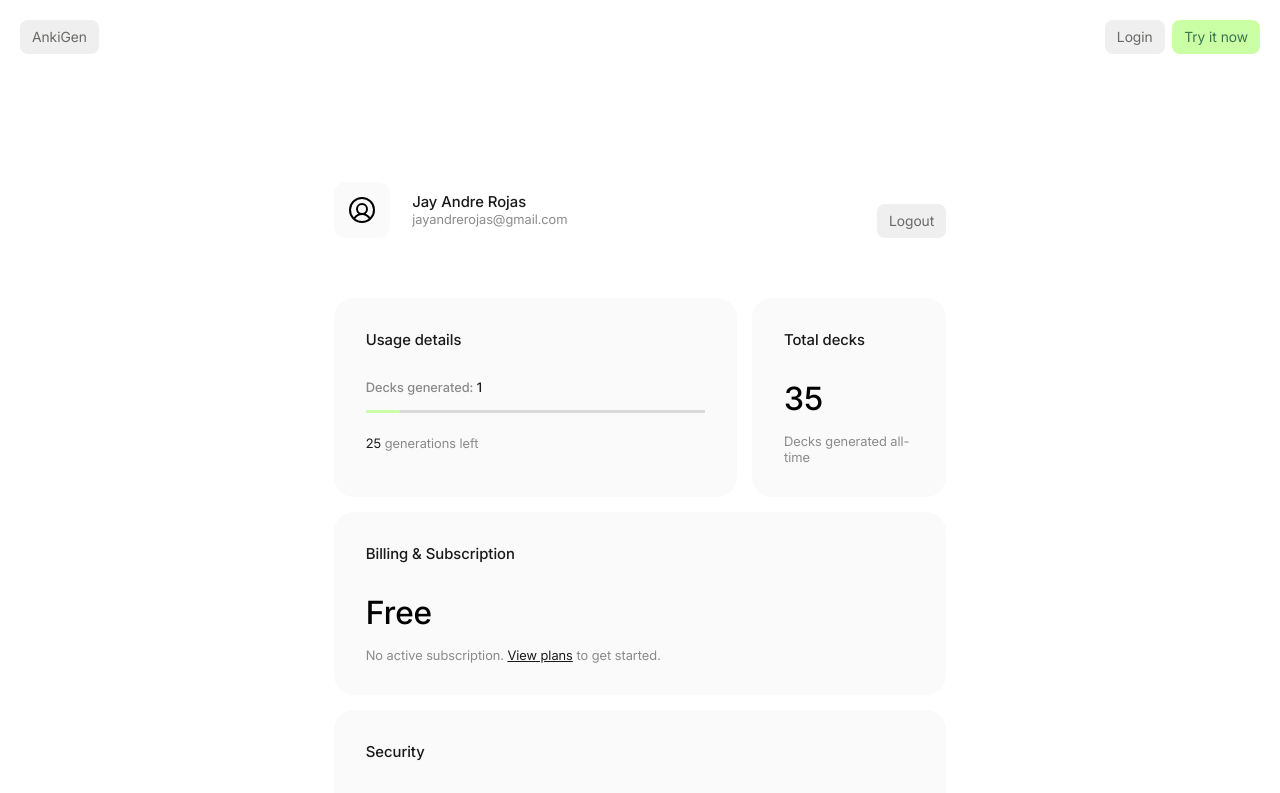
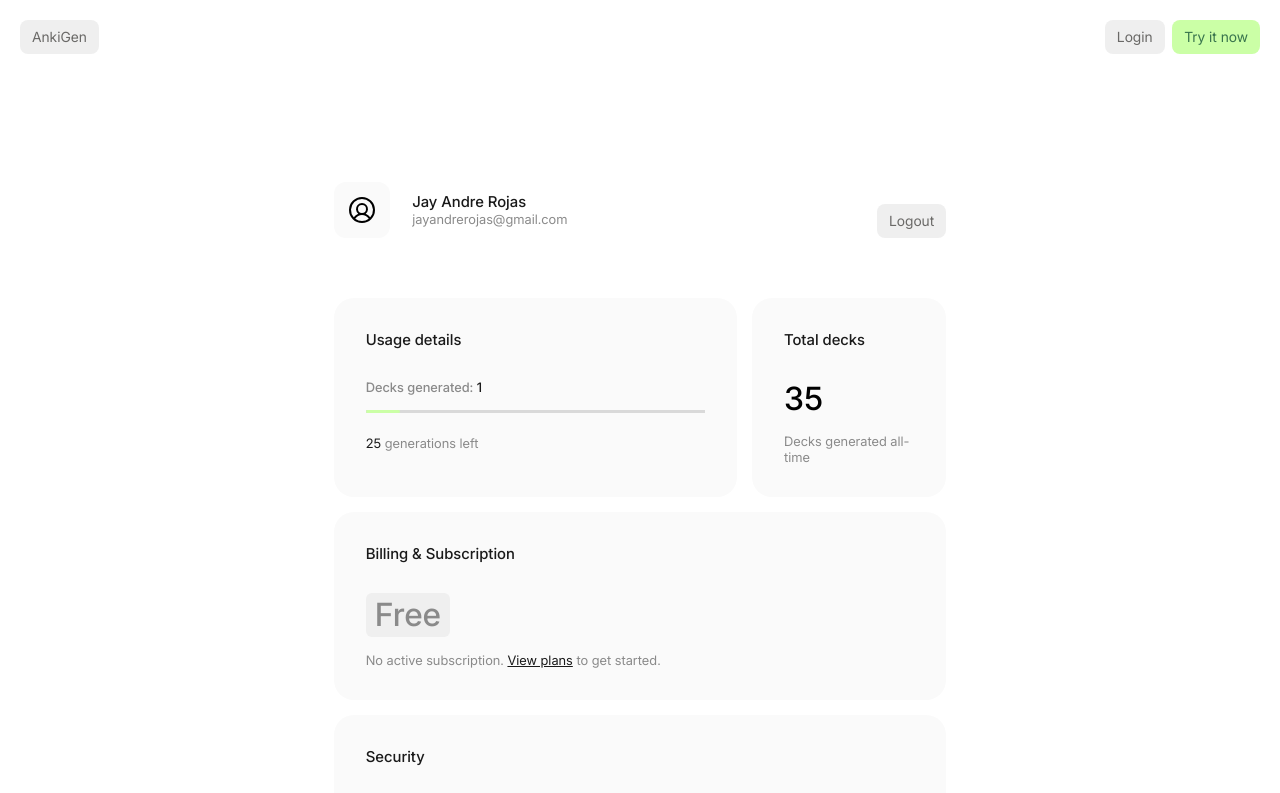
Before and after one commit to andrexxrojas/Anki-Generator-Project, a Next.js app in the folder frontend/: page /account/profile in a window 1280 px wide. Shown: the top 793 px of the page. Built offline with nearby package versions, Linux system fonts and the light colour scheme; no server answers.

Commit message:
Revise styling for current plan in subscription card

```diff
--- a/frontend/src/app/account/profile/components/Subscription/styles.module.css
+++ b/frontend/src/app/account/profile/components/Subscription/styles.module.css
@@ -17,7 +17,13 @@
     font-family: var(--font-medium);
     font-weight: 500;
     font-size: var(--text-3xl);
+    color: var(--text-secondary);
     margin-bottom: var(--space-md);
+    width: fit-content;
+    line-height: 1;
+    padding: 0.4rem 0.6rem;
+    border-radius: 0.4rem;
+    background-color: var(--bg-secondary);
 }
 
 .description {
```
